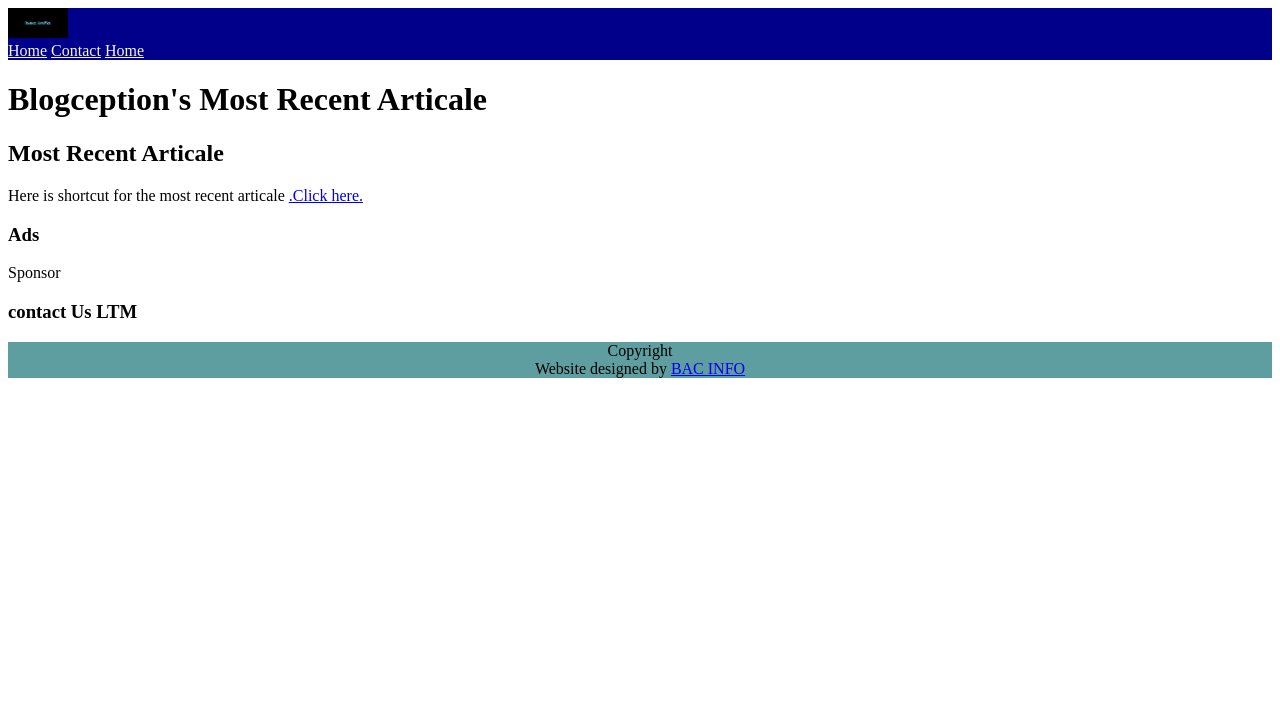
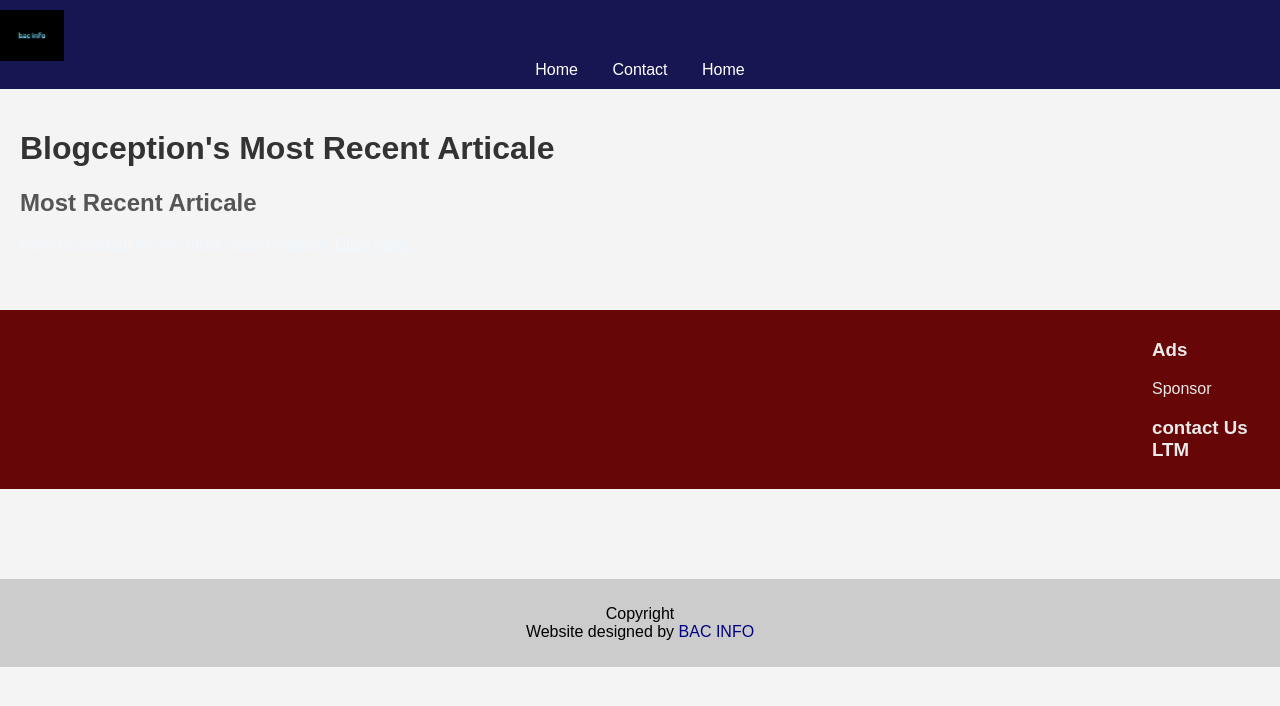
Before and after one commit to tome206/blog, a plain HTML site: page index.html in a window 1280 px wide. Drawn offline with Linux system fonts and the light colour scheme.

Commit message:
Update style.css

```diff
--- a/style.css
+++ b/style.css
@@ -1,15 +1,56 @@
-header{
-    background-color: darkblue;
+body {
+    font-family: Arial, sans-serif;
+    margin: 0;
+    padding: 0;
+    background-color: #f4f4f4;
 }
-header img{
-    background: transparent;
-    height: 30px;
-    width: 60px;
+
+header {
+    background-color: #161652;
+    padding: 10px 0;
+    text-align: center;
 }
-header a{
-    color: beige;
-    align:center;
+
+header nav a {
+    color: white;
+    margin: 0 15px;
+    text-decoration: none;
 }
-footer{
-    background-color: cadetblue;
+
+main {
+    padding: 20px;
+    color: aliceblue;
 }
+main a{
+    color: aliceblue;
+}
+h1 {
+    color: #333;
+}
+
+h2 {
+    color: #555;
+}
+aside {
+    background-color: #670606;
+    padding: 10px;
+    margin-top: 20px;
+    color: #e9e9e9;
+    padding-left: 90%;
+}
+footer {
+    background-color: #ccc;
+    padding: 10px;
+    text-align: center;
+    margin-top: 90px;
+}
+
+footer a {
+    color: #000080;
+    text-decoration: none;
+}
+
+img {
+    display: block;
+    width: 5%;
+}
```
